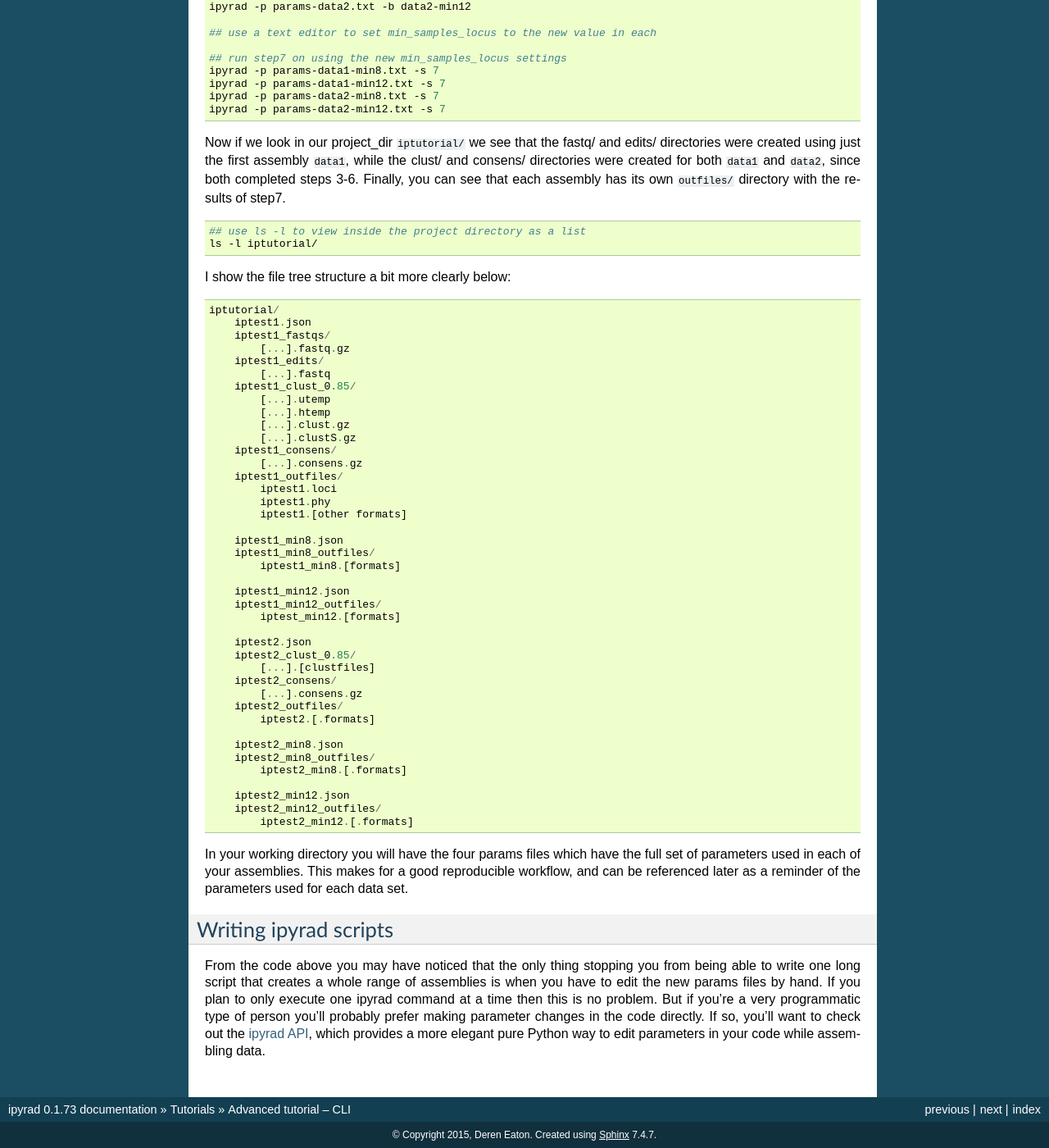
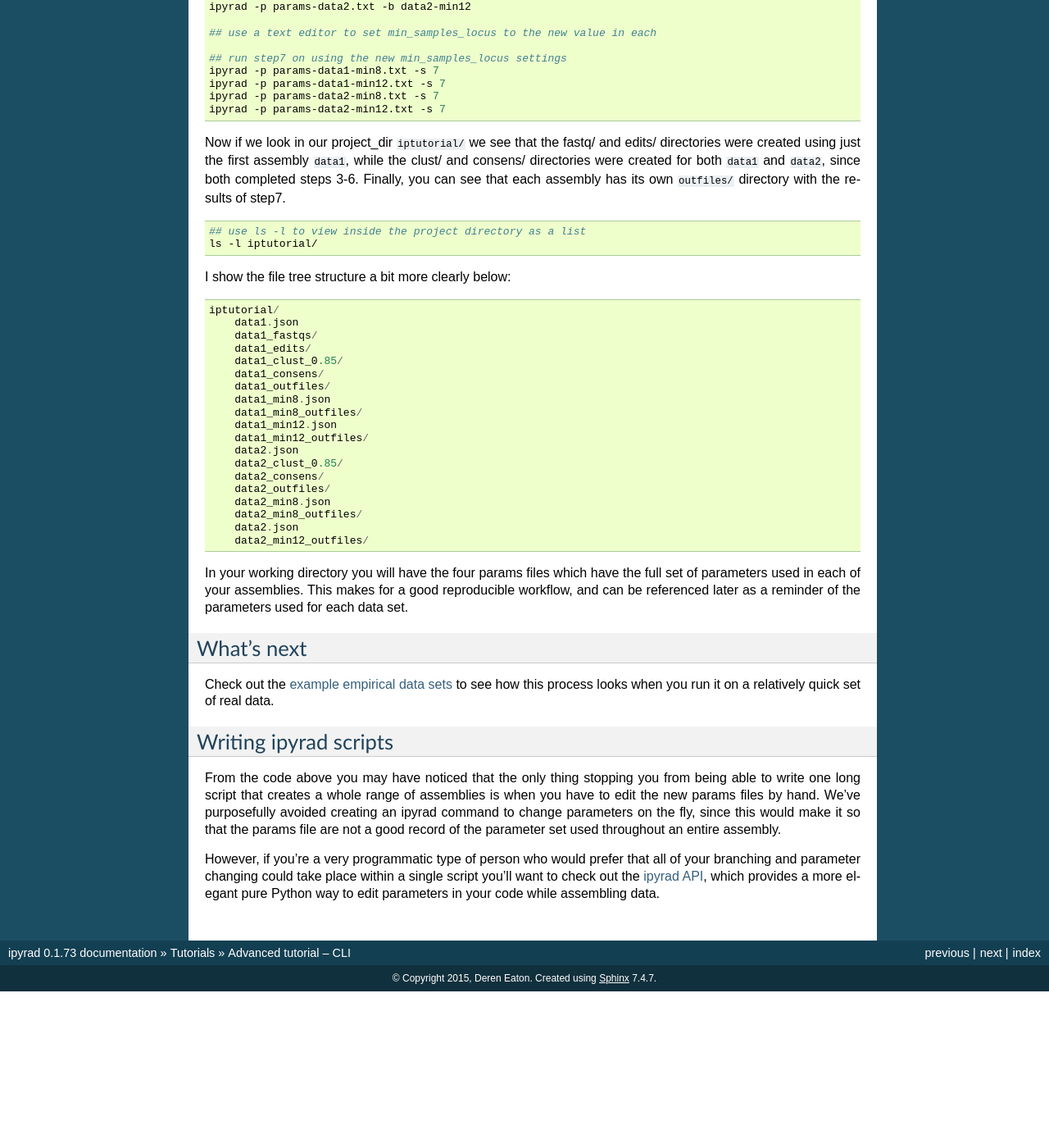
Before and after one commit to dereneaton/ipyrad, a Sphinx documentation site: the page built from docs/tutorial_advanced_cli.rst, in a window 1280 px wide and 1400 px high, scrolled down 3675 px. Shown: the whole window at 82% size. Built offline with Sphinx 7.4.7, drawn with Linux system fonts in a browser that asks for light colours; pages that are not in the unit, such as notebooks, are missing from menus; the version number is read from the project's files by our own code; after the commit the page ends 4884 px from its top, so only the background shows below that.

Commit message:
docs updates

```diff
--- a/docs/tutorial_advanced_cli.rst
+++ b/docs/tutorial_advanced_cli.rst
@@ -295,46 +295,24 @@ I show the file tree structure a bit more clearly below:
 .. parsed-literal::
 
    iptutorial/
-       iptest1.json
-       iptest1_fastqs/
-           [...].fastq.gz
-       iptest1_edits/
-           [...].fastq
-       iptest1_clust_0.85/
-           [...].utemp
-           [...].htemp
-           [...].clust.gz
-           [...].clustS.gz
-       iptest1_consens/
-           [...].consens.gz
-       iptest1_outfiles/
-           iptest1.loci
-           iptest1.phy
-           iptest1.[other formats]
-
-       iptest1_min8.json
-       iptest1_min8_outfiles/
-           iptest1_min8.[formats]
-
-       iptest1_min12.json
-       iptest1_min12_outfiles/
-           iptest_min12.[formats]
-
-       iptest2.json
-       iptest2_clust_0.85/
-           [...].[clustfiles]
-       iptest2_consens/
-           [...].consens.gz
-       iptest2_outfiles/
-           iptest2.[.formats]
-
-       iptest2_min8.json
-       iptest2_min8_outfiles/
-           iptest2_min8.[.formats]
-
-       iptest2_min12.json
-       iptest2_min12_outfiles/
-           iptest2_min12.[.formats]
+       data1.json
+       data1_fastqs/
+       data1_edits/
+       data1_clust_0.85/
+       data1_consens/
+       data1_outfiles/
+       data1_min8.json
+       data1_min8_outfiles/
+       data1_min12.json
+       data1_min12_outfiles/
+       data2.json
+       data2_clust_0.85/
+       data2_consens/
+       data2_outfiles/
+       data2_min8.json
+       data2_min8_outfiles/
+       data2.json
+       data2_min12_outfiles/
 
 
 In your working directory you will have the four params files which
@@ -343,13 +321,24 @@ This makes for a good reproducible workflow, and can be referenced later
 as a reminder of the parameters used for each data set.
 
 
+What's next
+~~~~~~~~~~~
+Check out the :ref:`example empirical data sets<pedicularis_cli>`
+to see how this process looks
+when you run it on a relatively quick set of real data.
+
+
 Writing ipyrad scripts
 ~~~~~~~~~~~~~~~~~~~~~~
 From the code above you may have noticed that the only thing stopping you from
 being able to write one long script that creates a whole range of assemblies is
-when you have to edit the new params files by hand.
-If you plan to only execute one ipyrad command at a time then this is no problem.
-But if you're a very programmatic type of person you'll probably prefer
-making parameter changes in the code directly. If so, you'll want to check
-out the :ref:`ipyrad API<API>`, which provides a more elegant pure Python
-way to edit parameters in your code while assembling data.
+when you have to edit the new params files by hand. We've purposefully avoided
+creating an ipyrad command to change parameters on the fly, since this would
+make it so that the params file are not a good record of the parameter set used
+throughout an entire assembly.
+
+However, if you're a very programmatic type of person who would prefer that
+all of your branching and parameter changing could take place within a single
+script you'll want to check out the :ref:`ipyrad API<API>`, which provides a
+more elegant pure Python way to edit parameters in your code while
+assembling data.
```
Also changed, not shown: docs/pedicularis_cli.rst (+3 -4 lines).
